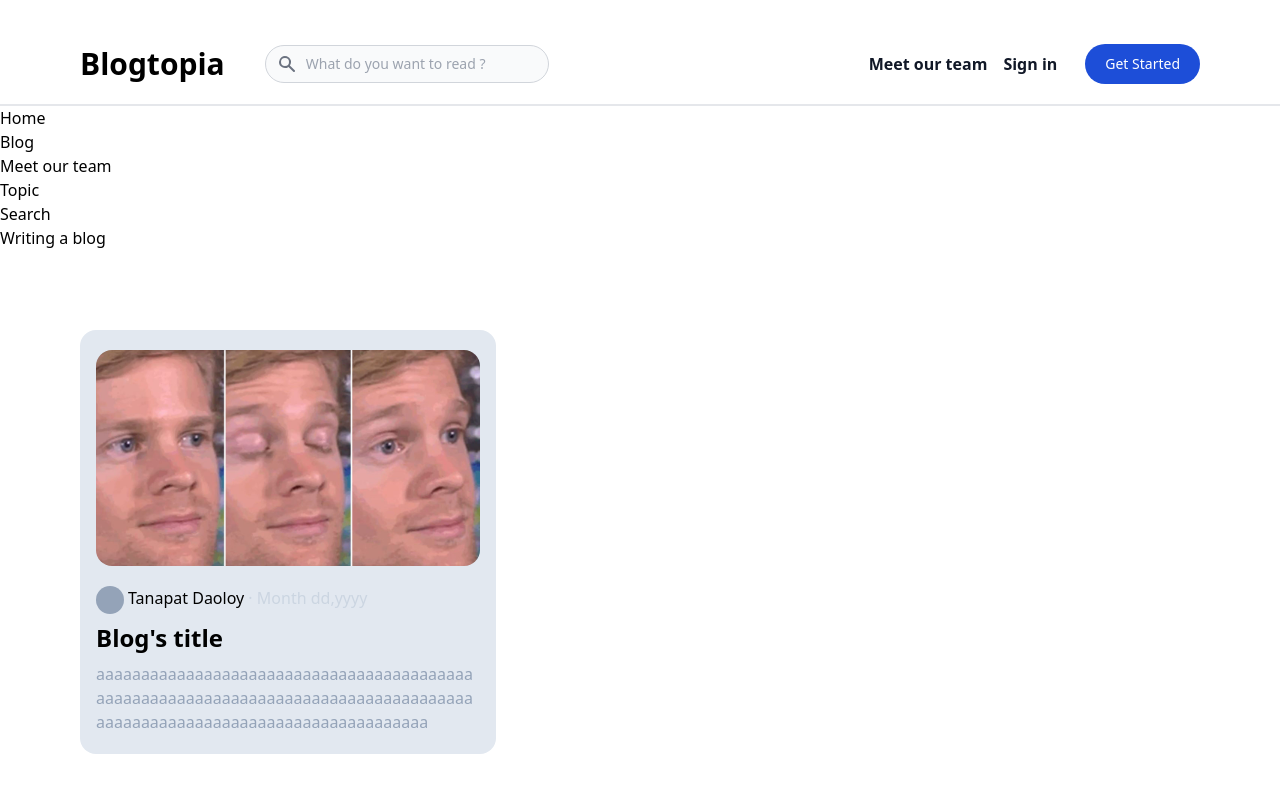
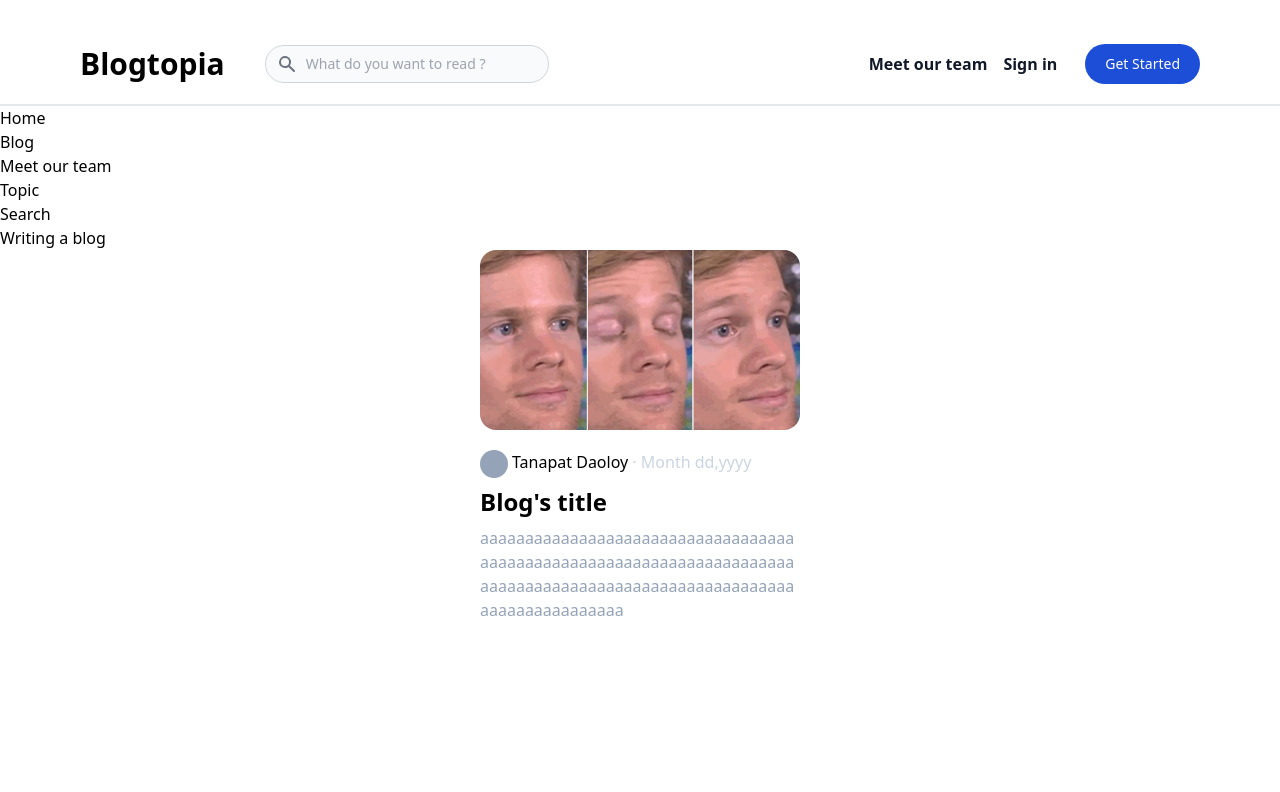
Before and after one commit to Lostjerome/PROJECT2-SEC-1-BLOGTOPIA, a Vue app: page / in a window 1280 px wide. Shown: the top 792 px of the page. Built offline with nearby package versions, Linux system fonts and the light colour scheme.

Commit message:
💄update Blog style

```diff
--- a/src/components/Blog.vue
+++ b/src/components/Blog.vue
@@ -1,6 +1,6 @@
 <script setup>
 import { ref } from "vue";
-const isList = ref(false);
+// const isList = ref(false);
 
 const props = defineProps({
   title: {
@@ -27,13 +27,13 @@ const props = defineProps({
 <template>
   <!-- blog -->
   <div
-    class="m-20 p-5 flex bg-slate-200 rounded-2xl items-center"
+    class="flex rounded-2xl items-center"
     :class="
-      isList == true ? ' flex-rows w-fit' : 'flex-col space-y-5 w-[26rem]'
+      isList == true ? ' flex-rows w-fit' : 'flex-col space-y-5'
     "
   >
     <!-- image -->
-    <div class="w-96">
+    <div class="w-80">
       <img
         src="../assets/image/skynews-drew-scanlon-blinking-white-guy_4786055.jpg"
         class="rounded-2xl"
@@ -41,7 +41,7 @@ const props = defineProps({
     </div>
 
     <!-- content_blog -->
-    <div class="w-96" :class="isList == true ? 'ml-3 mb-4' : ''">
+    <div class="w-80 my-5" :class="isList == true ? 'ml-3 mb-4' : ''">
       <!-- profile -->
       <div class="flex flex-rows">
         <!-- profile_pic -->
```
